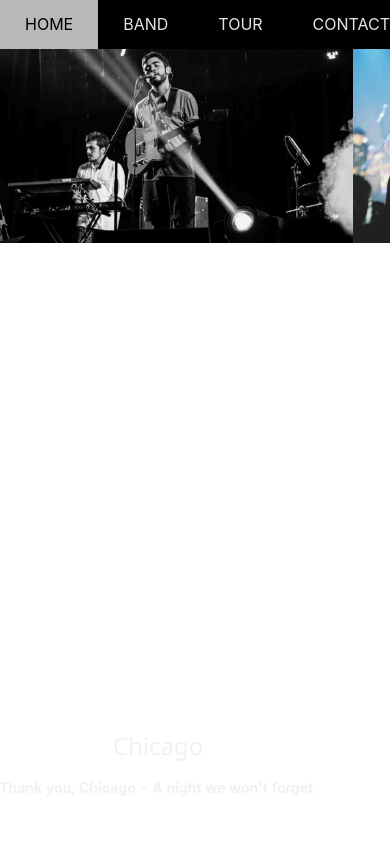
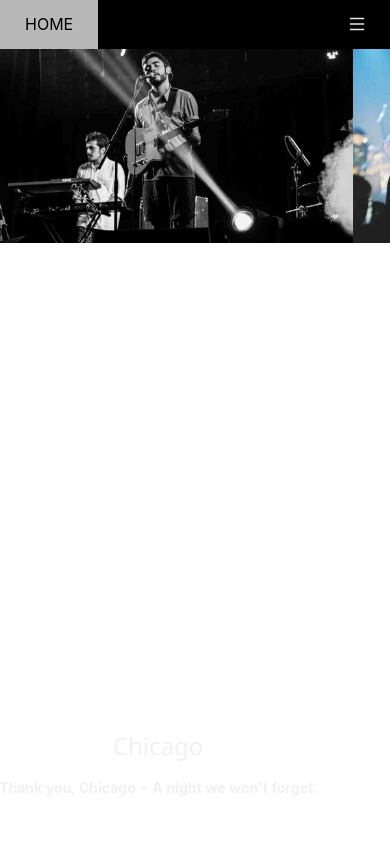
Before and after one commit to ravindrakumarkumawat/event-landing-page, a React (Create React App) app: page / in a window 390 px wide. Shown: the top 844 px of the page. Built offline with nearby package versions, Linux system fonts and the light colour scheme.

Commit message:
added the navbar burger

```diff
--- a/src/components/Navbar/Navbar.css
+++ b/src/components/Navbar/Navbar.css
@@ -38,6 +38,30 @@
 .navbar-right {
   display: flex;
   justify-content: flex-end;
+}
+
+.bar-menu {
+  color: #FFFFFF;
+}
+
+.hide {
+  display: block;
+}
+
+.show {
+  display: none;
+}
+
+@media screen and (max-width: 600px) {
+  .hide {
+    display: none !important;
+  }
+
+  .show {
+    display: block;
+  }
+
+
 }
 
 
--- a/src/components/Navbar/index.js
+++ b/src/components/Navbar/index.js
@@ -1,4 +1,4 @@
-import { SearchOutlined } from '@ant-design/icons'
+import { MenuOutlined, SearchOutlined } from '@ant-design/icons'
 import React from 'react'
 import './Navbar.css'
 import NormalRow from '../common/NormalRow'
@@ -14,17 +14,20 @@ const Navbar = () => {
             <div>
               <a href="#" className="">HOME</a>
             </div>
-            <div>
+            <div className="hide">
               <a href="#band" className="">BAND</a>
             </div>
-            <div>
+            <div className="hide">
               <a href="#tour" className="">TOUR</a>
             </div>
-            <div>
+            <div className="hide">
               <a href="#contact" className="">CONTACT</a>
             </div>
           </div>
-          <div className="navbar-right"><div><SearchOutlined /></div></div>
+          <div className="navbar-right">
+            <div className="hide"><SearchOutlined /></div>
+            <div className="bar-menu show"><MenuOutlined /></div>
+          </div>
         </div>
       </NormalCol>
     </NormalRow>
```
